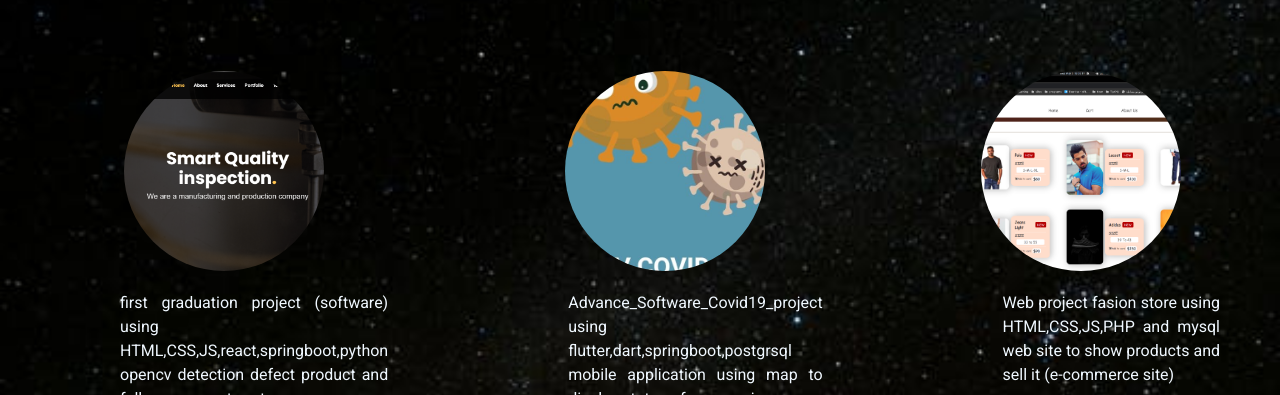
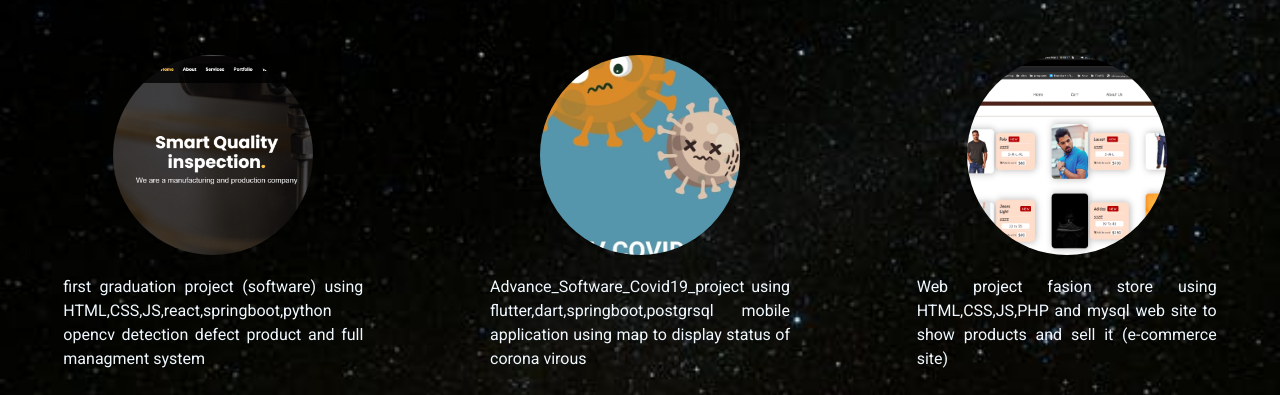
Before and after one commit to omardere/omar-portfolio, a plain HTML site: page web.html in a window 1280 px wide. Shown: the part 184-579 px from the top of the page. Drawn offline with Linux system fonts and the light colour scheme; a web font is replaced by a local one.

Commit message:
Update style.css

```diff
--- a/style.css
+++ b/style.css
@@ -8,7 +8,9 @@
     background-repeat: no-repeat;
     background-size: cover;
     margin: 0;
-   padding: 0;
+    padding: 0;
+    height: 100%;
+
   }
 .top-nav {
     background-color: rgb(39, 35, 35);
@@ -224,7 +226,6 @@ text-align: justify;
 }
 .projects-item figcaption{
   color:white;
-  margin-left:60px;
   font-family: 'Akaya Telivigala', cursive;
   font-family: 'Pacifico', cursive;
   font-family: 'Roboto', sans-serif;
@@ -245,6 +246,7 @@ text-align: justify;
 }
 .projects figure{
   flex: 1;
+  margin: 0;
 }
 .projects .github:hover,
   .projects .github:hover .site,
```
